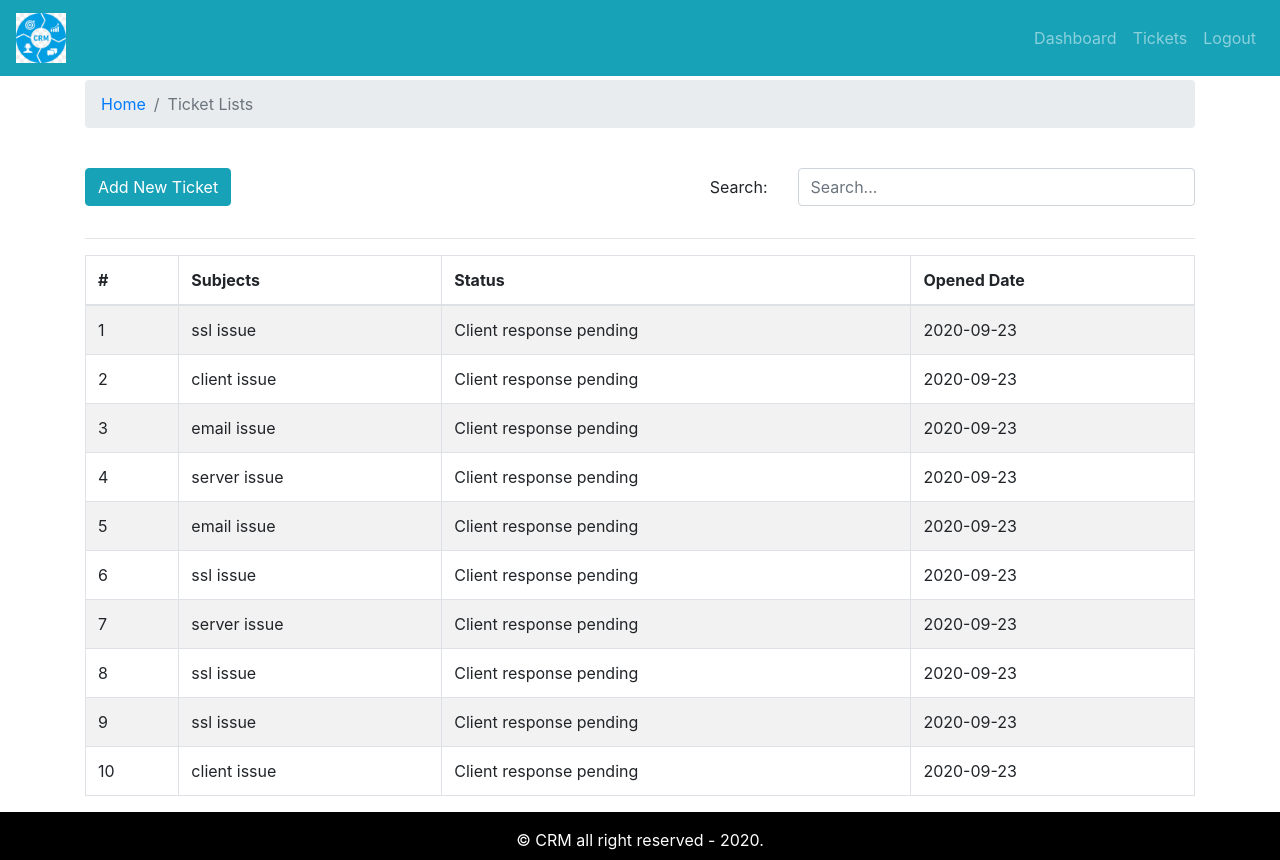
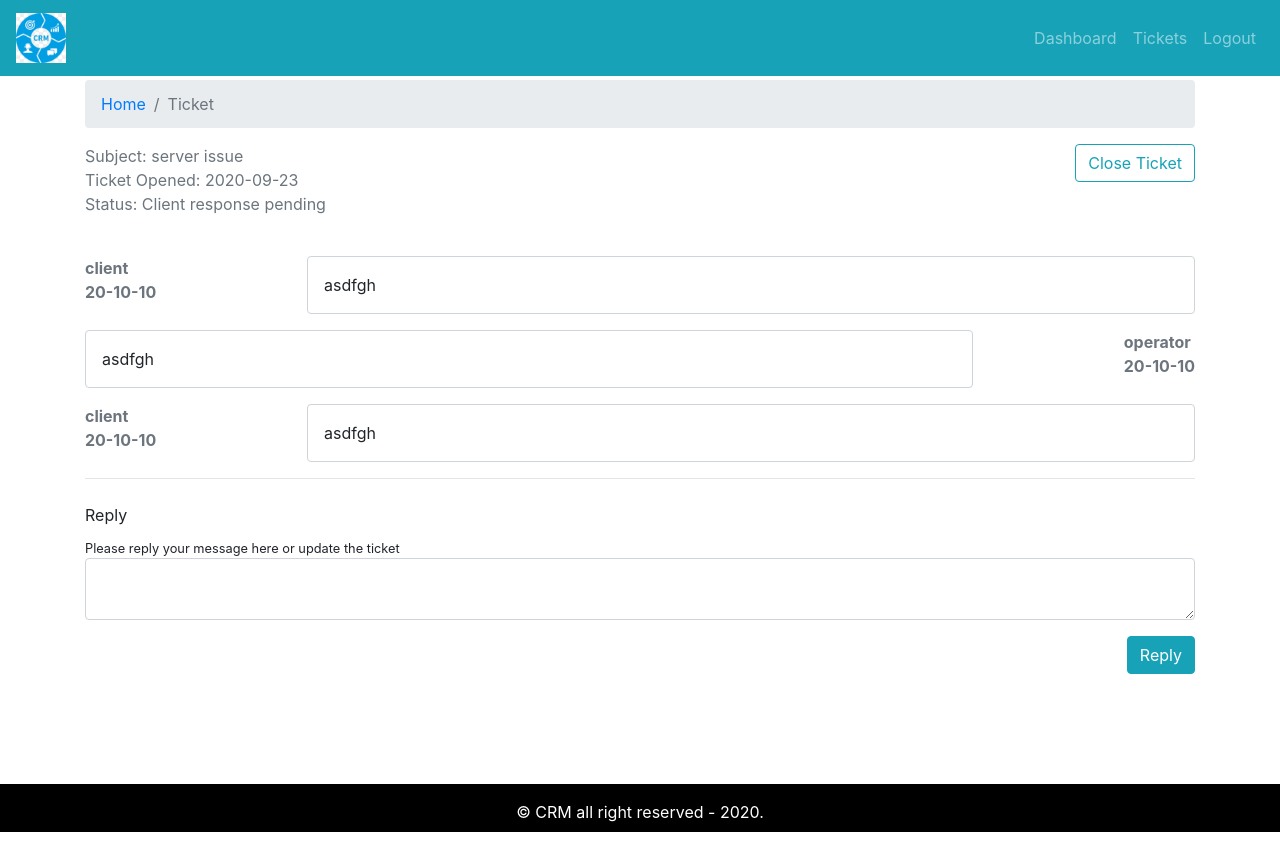
Before and after one commit to snehit-droid/crm-frontend, a React (Create React App) app: page /ticket/1 in a window 1280 px wide. After the commit the page ends 832 px from the top, so only its background shows below. Built offline with nearby package versions, Linux system fonts and the light colour scheme.

Commit message:
App setup pages

```diff
--- a/src/App.js
+++ b/src/App.js
@@ -4,8 +4,9 @@
 // import { Entry } from './pages/entry/Entry.page'
 import { DefaultLayout } from './layout/DefaultLayout'
 // import { Dashboard } from './pages/dashboard/Dashboard.page'
-import { AddTicket } from './pages/new-ticket/AddTicket.page'
-import { TicketLists } from './pages/ticket-list/TicketLists.page'
+// import { AddTicket } from './pages/new-ticket/AddTicket.page'
+// import { TicketLists } from './pages/ticket-list/TicketLists.page'
+import { Ticket } from './pages/ticket/Ticket.page'
 
 function App() {
   return (
@@ -14,7 +15,8 @@
       <DefaultLayout>
         {/* <Dashboard /> */}
         {/* <AddTicket /> */}
-        <TicketLists />
+        {/* <TicketLists /> */}
+        <Ticket />
       </DefaultLayout>
       {/* in the above case the sample text is stored in {props.children} of default layout */}
     </div>
--- a/src/assets/data/dummy-tickets.json
+++ b/src/assets/data/dummy-tickets.json
@@ -21,7 +21,24 @@
         "id": 4,
         "status": "Client response pending",
         "subject": "server issue",
-        "addedAt": "2020-09-23"
+        "addedAt": "2020-09-23",
+        "history":[
+            {
+                "date": "20-10-10",
+                "message": "asdfgh",
+                "messageBy": "client"
+            },
+            {
+                "date": "20-10-10",
+                "message": "asdfgh",
+                "messageBy": "operator"
+            },
+            {
+                "date": "20-10-10",
+                "message": "asdfgh",
+                "messageBy": "client"
+            }
+        ]
     },
     {
         "id": 5,
--- /dev/null
+++ b/src/components/message-history/MessageHistory.comp.js
@@ -0,0 +1,21 @@
+import React from 'react'
+import PropTypes from 'prop-types'
+import './message-history.style.css'
+
+export const MessageHistory = ({msg}) => {
+    if(!msg) return null;
+
+    return msg.map((row, i) =>
+        <div key={i} className="message-history mt-3">
+            <div className="send font-weight-bold text-secondary">
+                <div className="sender">{row.messageBy}</div>
+                <div className="date">{row.date}</div>
+            </div>
+            <div className="message">{row.message}</div>
+        </div>
+    )
+}
+
+MessageHistory.propTypes = {
+    msg: PropTypes.array.isRequired
+}
--- /dev/null
+++ b/src/components/message-history/message-history.style.css
@@ -0,0 +1,18 @@
+.message-history{
+    display: flex;
+    flex-direction: row;
+    justify-content: space-between;
+}
+
+.message-history:nth-child(even){
+    display: flex;
+    flex-direction: row-reverse;
+    justify-content: space-between;
+}
+
+.message{
+    padding: 1rem;
+    width: 80%;
+    border: 1px solid #ced4da;
+    border-radius: 0.25rem;
+}
--- /dev/null
+++ b/src/components/update-ticket/UpdateTicket.comp.js
@@ -0,0 +1,28 @@
+import React from 'react'
+import {Form, Button} from 'react-bootstrap'
+import PropTypes from 'prop-types'
+
+export const UpdateTicket = ({msg, handleOnChange, handleOnSubmit}) => {
+    return (
+        <Form onSubmit={handleOnSubmit}>
+            <Form.Label>Reply</Form.Label>
+            <Form.Text>Please reply your message here or update the ticket</Form.Text>
+            <Form.Control
+            as="textarea"
+            value={msg}
+            onChange={handleOnChange}
+            row="5"
+            name="detail"
+            />
+            <div className="text-right mt-3 mb-3">
+                <Button variant="info" type="submit">Reply</Button>
+            </div>
+        </Form>
+    )
+}
+
+UpdateTicket.propTypes = {
+    handleOnChange: PropTypes.func.isRequired,
+    handleOnSubmit: PropTypes.func.isRequired,
+    msg: PropTypes.string.isRequired
+}
--- /dev/null
+++ b/src/pages/ticket/Ticket.page.js
@@ -0,0 +1,50 @@
+import React, {useState} from 'react'
+import {Container, Row, Button, Col} from 'react-bootstrap'
+import { PageBreadcrumb } from '../../components/breadcrumb/Breadcrumb.comp'
+import tickets from '../../assets/data/dummy-tickets.json'
+import {MessageHistory} from '../../components/message-history/MessageHistory.comp'
+import {UpdateTicket} from '../../components/update-ticket/UpdateTicket.comp'
+
+const ticket = tickets[3]
+export const Ticket = () => {
+    const [message, setMessage] = useState('')
+
+    const handleOnChange = (e) => {
+        setMessage(e.target.value);
+    }
+
+    const handleOnSubmit = () => {
+        alert('Form Submitted!');
+    }
+
+    return (
+        <Container>
+            <Row>
+                <Col>
+                    <PageBreadcrumb page="Ticket" />
+                </Col>
+            </Row>
+            <Row>
+                <Col className="text-weight-bolder text-secondary">
+                    <div className="subject">Subject: {ticket.subject}</div>
+                    <div className="date">Ticket Opened: {ticket.addedAt}</div>
+                    <div className="status">Status: {ticket.status}</div>
+                </Col>
+                <Col className="text-right">
+                    <Button variant="outline-info">Close Ticket</Button>
+                </Col>
+            </Row>
+            <Row className="mt-4">
+                <Col>
+                    <MessageHistory msg={ticket.history}/>
+                </Col>
+            </Row>
+            <hr />
+            <Row className="mt-4">
+                <Col>
+                    <UpdateTicket msg={message} handleOnChange={handleOnChange} handleOnSubmit={handleOnSubmit}/>
+                </Col>
+            </Row>
+        </Container>
+    )
+}
```
Also changed, not shown: 1 other file (tests, documents, lock files or other folders).
